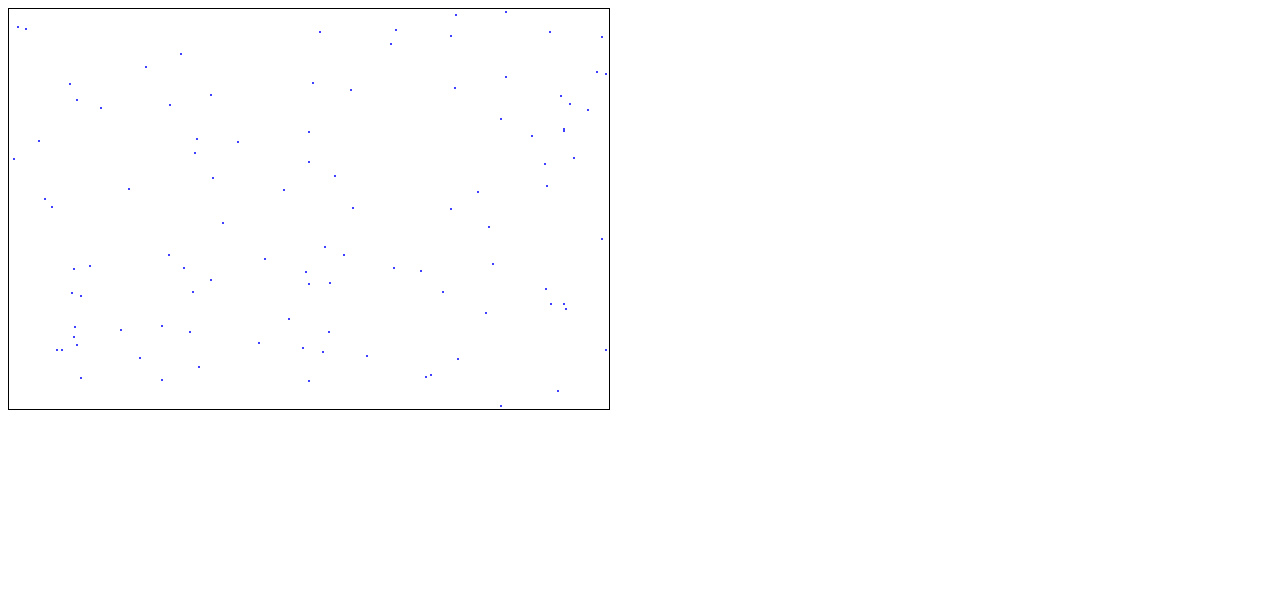
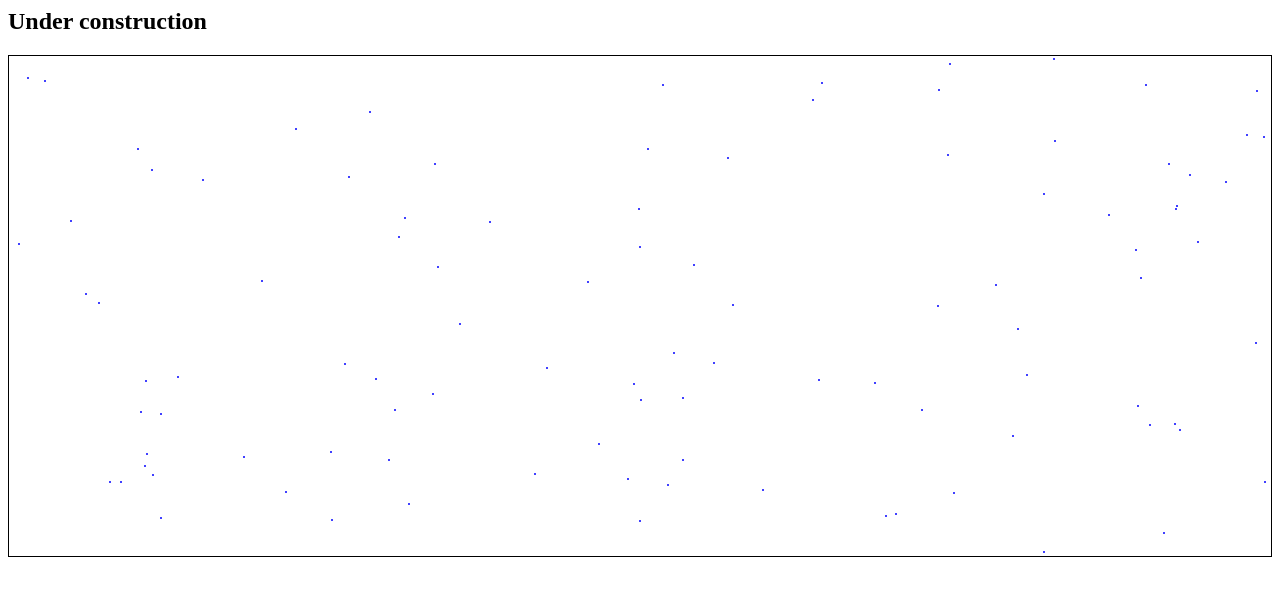
Before and after one commit to jgaffuri/Vectag, a plain HTML site: page index.html in a window 1280 px wide. Drawn offline with nearby package versions, Linux system fonts and the light colour scheme.

Commit message:
annotations

```diff
--- a/index.html
+++ b/index.html
@@ -7,6 +7,9 @@
 </head>
 
 <body>
-<canvas id="canvas" width="600px" height="400px" style="border:1px solid #000000;"></canvas>
+<h2>Under construction</h2>
+<div id="cdiv" style="height:500px; border:1px solid #000000;">
+  <canvas id="canvas"></canvas>
+</div>
 </body>
 </html>
--- a/src/vectag.js
+++ b/src/vectag.js
@@ -1,17 +1,18 @@
+//java -jar /home/juju/programmes/closure_compiler/compiler.jar --js src/vectag.js --js_output_file dist/vectag.min.js
+//java -jar /home/juju/programmes/closure_compiler/compiler.jar --js src/vectag.js --js_output_file dist/vectag.min.js --compilation_level ADVANCED_OPTIMIZATIONS
+
 VA = {};
 
 $(function() {
-    (function(VA) {
-        //TODO use annotations
-        //TODO test closure compiler
-        //java -jar /home/juju/programmes/closure_compiler/compiler.jar --js src/vectag.js --js_output_file dist/vectag.min.js
-        //java -jar /home/juju/programmes/closure_compiler/compiler.jar --js src/vectag.js --js_output_file dist/vectag.min.js --compilation_level ADVANCED_OPTIMIZATIONS
+    (function(VA,$) {
+        //TODO canvas dimension
         //TODO use canvas transform
 
+        var cdiv = $("#cdiv");
         //@type {number}
-        var w = 600;
+        var w = cdiv.width();
         //@type {number}
-        var h = 400;
+        var h = cdiv.height();
 
         //@type {Universe}
         var uni = new Universe();
@@ -25,8 +26,16 @@ $(function() {
             if(ag) i++;
         }
 
-        var ctx = document.getElementById("canvas").getContext("2d");
+        $("#canvas").click(function(e) {
+            console.log(VA.canvasClickPosition(cvs, e));
+        });
+
+        var cvs = document.getElementById("canvas");
+        var ctx = cvs.getContext("2d");
+        ctx.canvas.width  = w;
+        ctx.canvas.height = h;
         VA.redraw = function(){
+            //ctx.clearRect(0, 0, w, h);
             ctx.fillStyle = "#0000FF";
             for(i=0; i<uni.population.length; i++){
                 var ag = uni.population[i];
@@ -35,7 +44,6 @@ $(function() {
                 ctx.fill();
             }
         };
-
         //draw universe
         VA.redraw();
 
@@ -76,5 +84,23 @@ $(function() {
             this.y = y;
         }
 
-    })(VA);
+
+        /**
+         * @constructor
+         * @param {object} elt
+         * @param {object} e
+         * @return {Object.<string, number>}
+         */
+        VA.canvasClickPosition = function(elt, e){
+            if (e.offsetX && e.offsetY)
+                return {x:e.offsetX, y:e.offsetY};
+            var tX=0, tY=0;
+            do {
+                tX += elt.offsetLeft - elt.scrollLeft;
+                tY += elt.offsetTop - elt.scrollTop;
+            } while(elt = elt.offsetParent);
+            return {x:e.pageX-tX, y:e.pageY-tY}
+        }
+
+    })(VA,$);
 });
```
